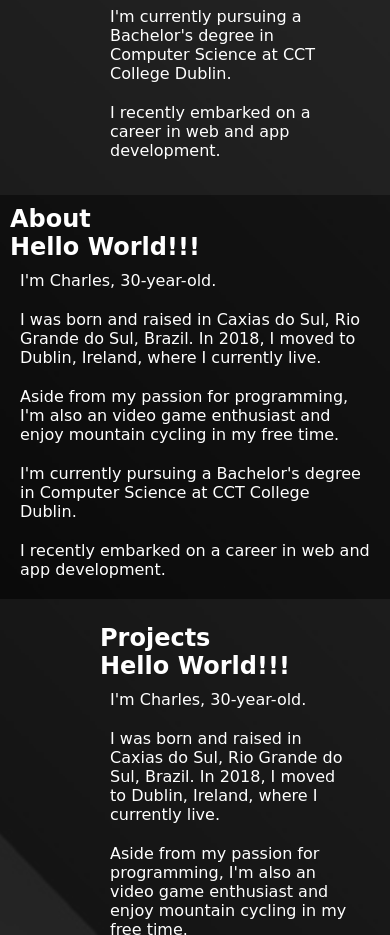
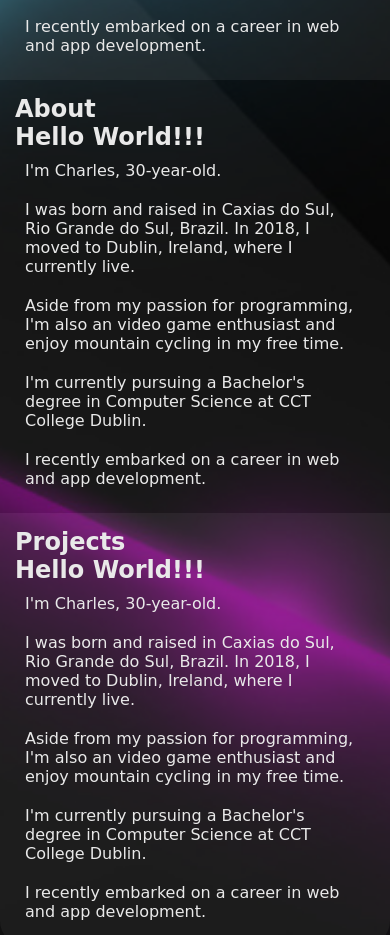
Before and after one commit to Charlesjahn/charlesfranklinjahn, a plain HTML site: page index.html in a window 390 px wide. Shown: the part 859-1794 px from the top of the page. Drawn offline with Linux system fonts and the light colour scheme.

Commit message:
Update styles.css

```diff
--- a/styles.css
+++ b/styles.css
@@ -127,7 +127,9 @@ footer {
 }
 
 @media screen and (max-width: 650px) {
-
+    body {
+        background-image: url("./imagems/backSmall.jpg");
+    }
     #divName {
         display: block;
     }
@@ -140,14 +142,8 @@ footer {
         margin-right: 0;
     }
 
-    .mainContainer #about {
-        padding: 10px;
-    }
     .mainContainer section {
-        height: max-content;
         width: fit-content;
-        color: white;
-        padding: 25px;
-        padding-left: 100px;
+        padding: 15px;
     }
 }
```
